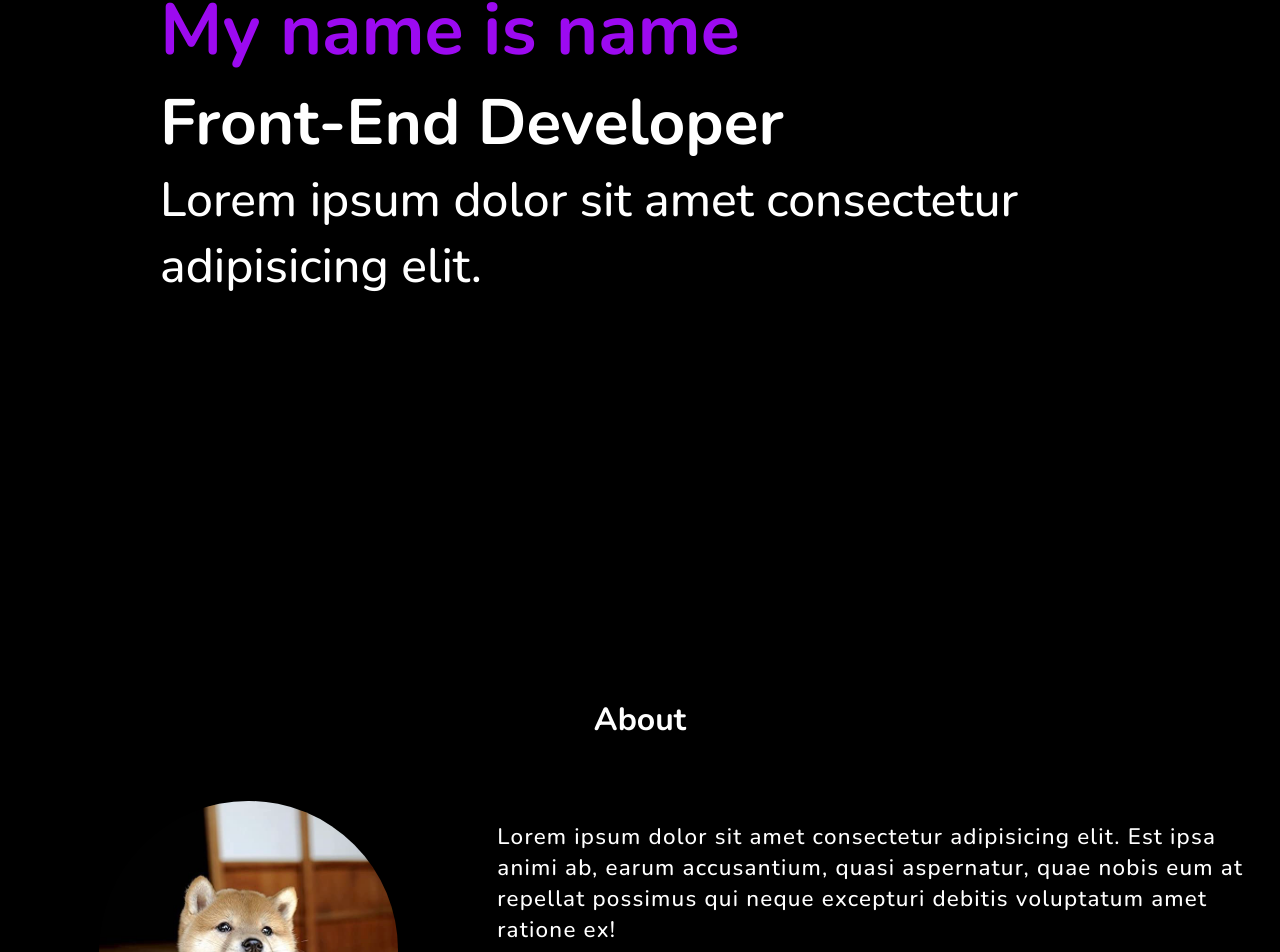
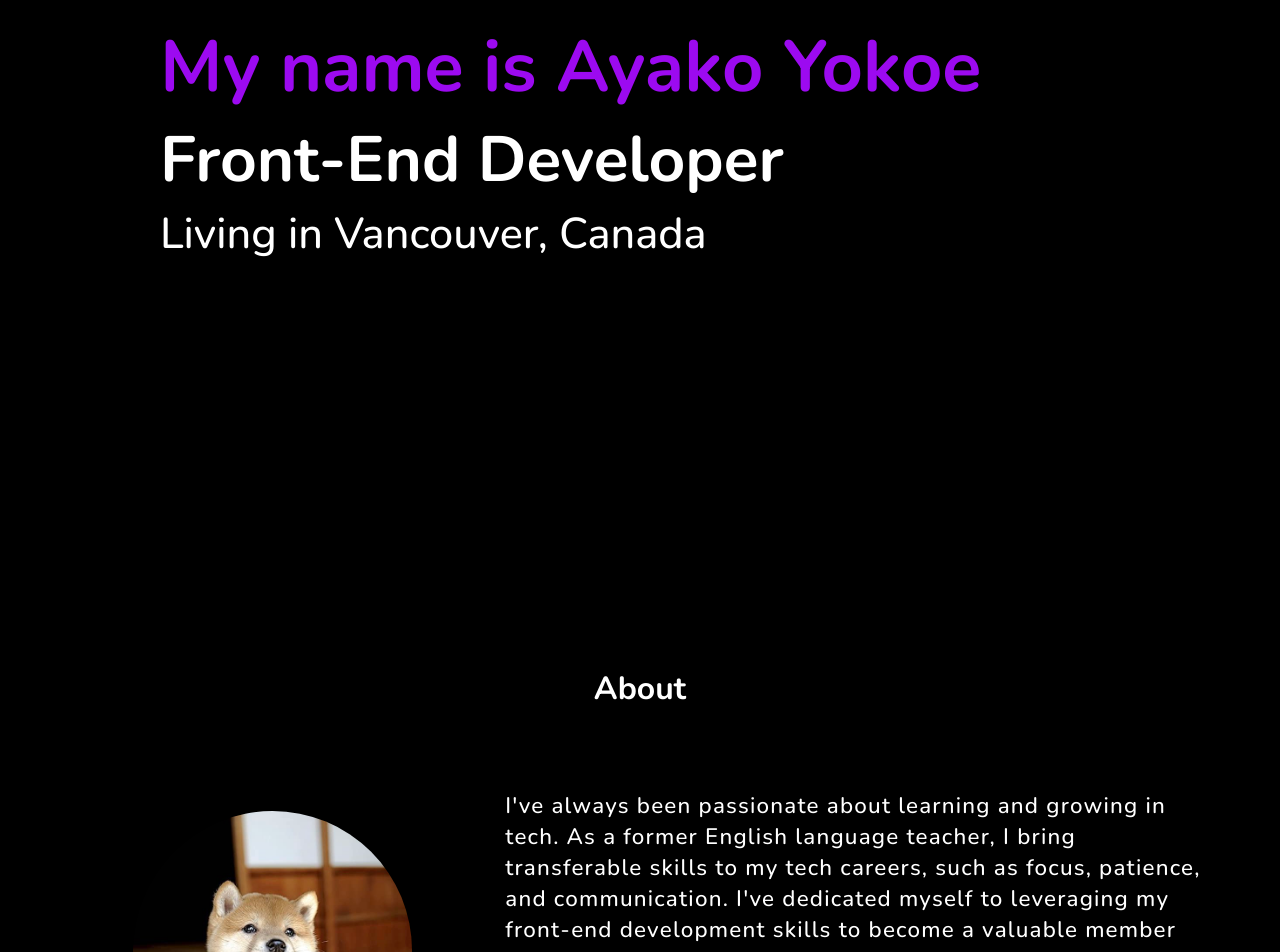
Before and after one commit to Ayako-Yokoe/Portfolio, a React (Create React App) app: page / in a window 1280 px wide. Shown: the part 260-1212 px from the top of the page. Built offline with nearby package versions, Linux system fonts and the light colour scheme; no server answers.

Commit message:
about description

```diff
--- a/src/components/About.jsx
+++ b/src/components/About.jsx
@@ -21,10 +21,12 @@ const About = () => {
                   <Image src="assets/mame-shiba copy.jpg" alt="" />
               </Left>
               <Right>
-                <AboutMe>Lorem ipsum dolor sit amet consectetur adipisicing elit.
-                    Est ipsa animi ab, earum accusantium, quasi aspernatur,
-                    quae nobis eum at repellat possimus qui neque excepturi
-                    debitis voluptatum amet ratione ex!
+                <AboutMe>
+                  I've always been passionate about learning and growing in tech.
+                  As a former English language teacher, I bring transferable skills
+                  to my tech careers, such as focus, patience, and communication.
+                  I've dedicated myself to leveraging my front-end development skills
+                  to become a valuable member of a professional software development team.
                 </AboutMe>
                 <TechList>
                   <Tech>HTML</Tech>
--- a/src/components/About.styles.js
+++ b/src/components/About.styles.js
@@ -12,6 +12,9 @@ export const Container = styled.div`
         justify-content: center;
         align-items: center;
         height: 90vh;
+    }
+    @media only screen and ${responsive.device.l}{
+        margin: 0 2.5rem;
     }
 `
 export const Heading = styled.h2`
--- a/src/components/Header.jsx
+++ b/src/components/Header.jsx
@@ -12,13 +12,11 @@ const Header = () => {
   return (
       <Container id='home'>
         <Wrapper>
-            <Name>My name is name</Name>
+            <Name>My name is Ayako Yokoe</Name>
             <Title>Front-End Developer</Title>
             <Paragraph>
-                Lorem ipsum dolor sit amet consectetur adipisicing elit.
-                {/* Est ipsa animi ab, earum accusantium, quasi aspernatur, */}
+                Living in Vancouver, Canada
             </Paragraph>
-
         </Wrapper>
     </Container>
   )
--- a/src/components/Header.styles.js
+++ b/src/components/Header.styles.js
@@ -55,23 +55,23 @@ export const Title = styled.h3`
     }
 `
 export const Paragraph = styled.p`
-    font-size: 0.8rem;
+    font-size: 0.5rem;
     font-weight: 500;
 
     @media only screen and ${responsive.device.s}{
-        font-size: 1.0rem;
+        font-size: 0.7rem;
     }
     @media only screen and ${responsive.device.m}{
-        font-size: 2rem;
+        font-size: 1.7rem;
     }
     @media only screen and ${responsive.device.l}{
-        font-size: 2.0rem;
+        font-size: 1.7rem;
     }
     @media only screen and ${responsive.device.xl}{
-        font-size: 3.0rem;
+        font-size: 2.7rem;
     }
     @media only screen and ${responsive.device.xxl}{
-        font-size: 4.5rem;
+        font-size: 4.2rem;
         padding-top: 1rem;
     }
 `
--- a/src/components/Navbar.jsx
+++ b/src/components/Navbar.jsx
@@ -85,6 +85,7 @@ const Navbar = () => {
                 spy={true}
                 smooth={true}
                 duration={500}
+                style={{ marginRight: "1rem" }}
             >
                 <NavItem>Contact</NavItem>
             </Link>
```
